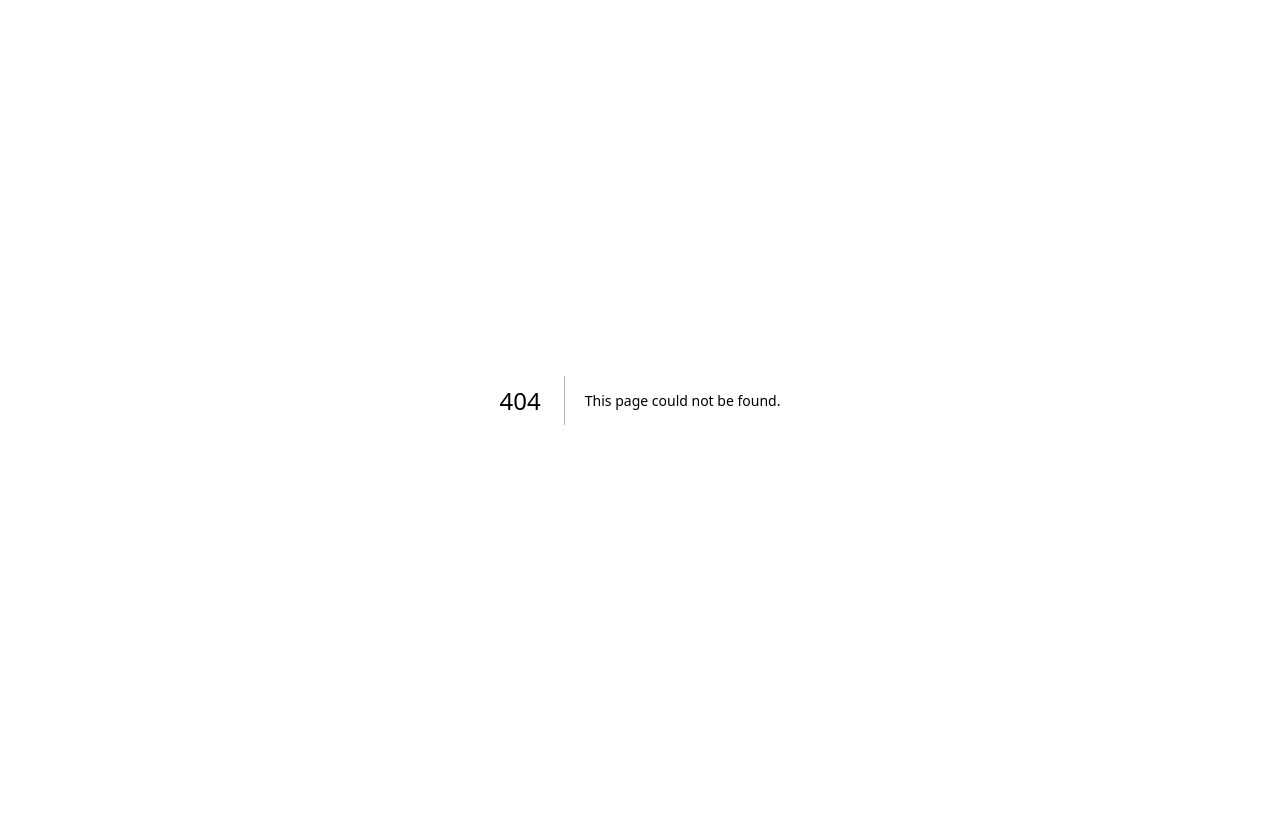
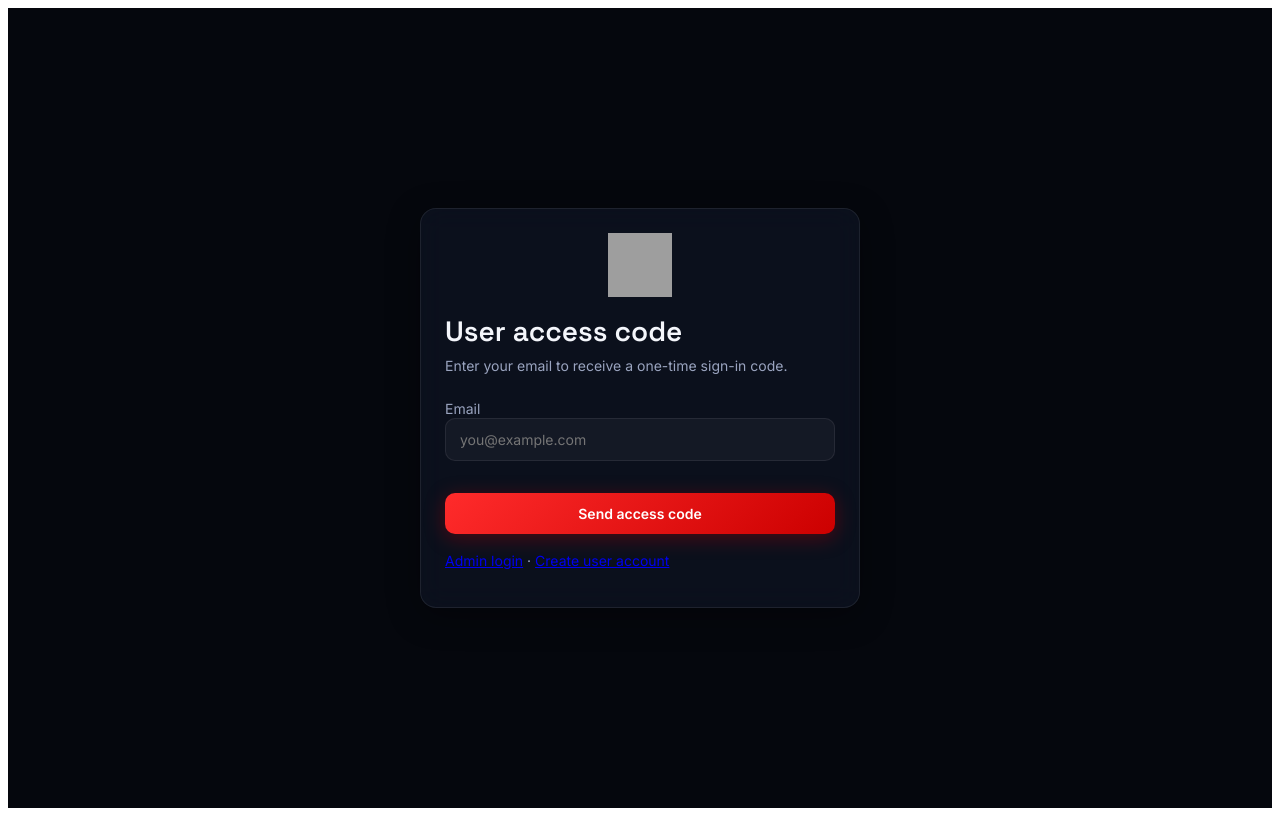
Before and after one commit to resqapp254-ux/RESQ, a Next.js app in the folder admin-dashboard/: page /user-login in a window 1280 px wide. Before the commit this address had no page. Built offline with nearby package versions, Linux system fonts and the light colour scheme; no server answers; grey boxes are pictures that could not be loaded.

Commit message:
Add user access-code login flow

```diff
--- a/admin-dashboard/app/login/page.js
+++ b/admin-dashboard/app/login/page.js
@@ -87,6 +87,9 @@ export default function LoginPage() {
           {loading ? 'Signing in...' : 'Sign In'}
         </button>
           </form>
+          <p className="resq-subtle" style={{ marginTop: 16 }}>
+            <a href="/user-login">User access code</a> · <a href="/signup">Create user account</a> · <a href="/forgot-password">Forgot password?</a>
+          </p>
         </div>
       </div>
     </div>
--- /dev/null
+++ b/admin-dashboard/app/user-login/page.js
@@ -0,0 +1,133 @@
+'use client'
+
+import { useState } from 'react'
+import { useRouter } from 'next/navigation'
+import { supabase } from '../../lib/supabaseClient'
+
+export default function UserLoginPage() {
+  const router = useRouter()
+  const [email, setEmail] = useState('')
+  const [code, setCode] = useState('')
+  const [stage, setStage] = useState('request')
+  const [error, setError] = useState('')
+  const [message, setMessage] = useState('')
+  const [loading, setLoading] = useState(false)
+
+  async function requestAccessCode() {
+    setError('')
+    setMessage('')
+    setLoading(true)
+
+    const { error: otpError } = await supabase.auth.signInWithOtp({
+      email: email.trim(),
+      options: {
+        emailRedirectTo: `${window.location.origin}/join-institution`
+      }
+    })
+
+    setLoading(false)
+
+    if (otpError) {
+      setError(otpError.message)
+      return
+    }
+
+    setStage('verify')
+    setMessage('An access code has been sent to your email. Enter it below to continue.')
+  }
+
+  async function verifyLogin() {
+    setError('')
+    setMessage('')
+    setLoading(true)
+
+    const { error: verifyError } = await supabase.auth.verifyOtp({
+      email: email.trim(),
+      token: code.trim(),
+      type: 'email'
+    })
+
+    if (verifyError) {
+      setLoading(false)
+      setError(verifyError.message)
+      return
+    }
+
+    const { data: status, error: statusError } = await supabase.rpc('get_onboarding_status')
+    setLoading(false)
+
+    if (statusError) {
+      setError('Login succeeded, but your account status could not be loaded.')
+      return
+    }
+
+    if (status.role === 'user' && status.next_step === 'enter_institution_code') {
+      router.replace('/join-institution')
+      return
+    }
+
+    if (status.role === 'user') {
+      router.replace('/user')
+      return
+    }
+
+    setError('This account is not a user account. Please use the admin login for super admin or institution admin access.')
+  }
+
+  return (
+    <main className="resq-shell">
+      <div className="resq-content" style={{ minHeight: '100vh', display: 'flex', alignItems: 'center', justifyContent: 'center', padding: 24 }}>
+        <section className="glass-card" style={{ width: '100%', maxWidth: 440 }}>
+          <div style={{ display: 'flex', justifyContent: 'center', marginBottom: 16 }}>
+            <img src="/icon.svg" alt="RESQ" width="64" height="64" />
+          </div>
+          <h1 className="resq-h1" style={{ fontSize: 28 }}>User access code</h1>
+          <p className="resq-subtle" style={{ margin: '8px 0 24px' }}>Enter your email to receive a one-time sign-in code.</p>
+
+          <div style={{ marginBottom: 12 }}>
+            <label className="resq-subtle">Email</label>
+            <input
+              className="resq-input"
+              type="email"
+              value={email}
+              onChange={(e) => setEmail(e.target.value)}
+              placeholder="you@example.com"
+              required
+            />
+          </div>
+
+          {stage === 'verify' && (
+            <div style={{ marginBottom: 12 }}>
+              <label className="resq-subtle">Access code</label>
+              <input
+                className="resq-input"
+                value={code}
+                onChange={(e) => setCode(e.target.value)}
+                placeholder="Enter 6-digit code"
+                inputMode="numeric"
+                maxLength={6}
+              />
+            </div>
+          )}
+
+          {error && <p style={{ color: '#ff8080', marginTop: 12 }}>{error}</p>}
+          {message && <p style={{ color: 'var(--resq-green)', marginTop: 12 }}>{message}</p>}
+
+          {stage === 'request' ? (
+            <button className="resq-btn-primary" style={{ width: '100%', marginTop: 20 }} disabled={loading} onClick={requestAccessCode}>
+              {loading ? 'Sending...' : 'Send access code'}
+            </button>
+          ) : (
+            <button className="resq-btn-primary" style={{ width: '100%', marginTop: 20 }} disabled={loading} onClick={verifyLogin}>
+              {loading ? 'Signing in...' : 'Verify and continue'}
+            </button>
+          )}
+
+          <p className="resq-subtle" style={{ marginTop: 18 }}>
+            <a href="/login">Admin login</a> · <a href="/signup">Create user account</a>
+          </p>
+        </section>
+      </div>
+    </main>
+  )
+}
```
